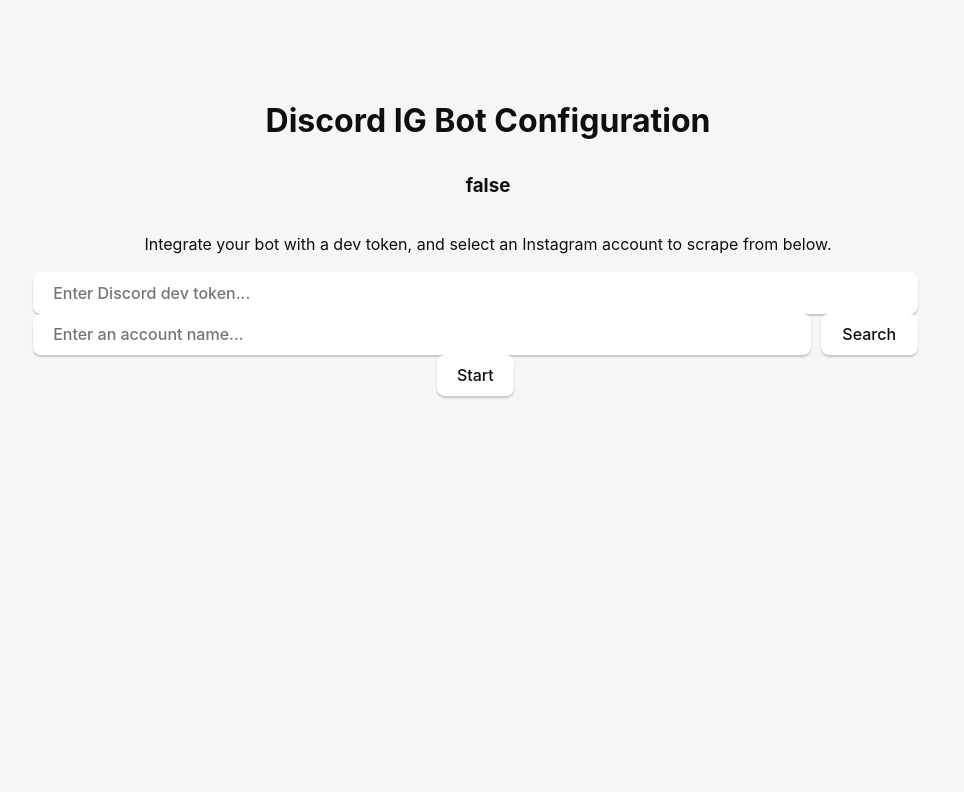
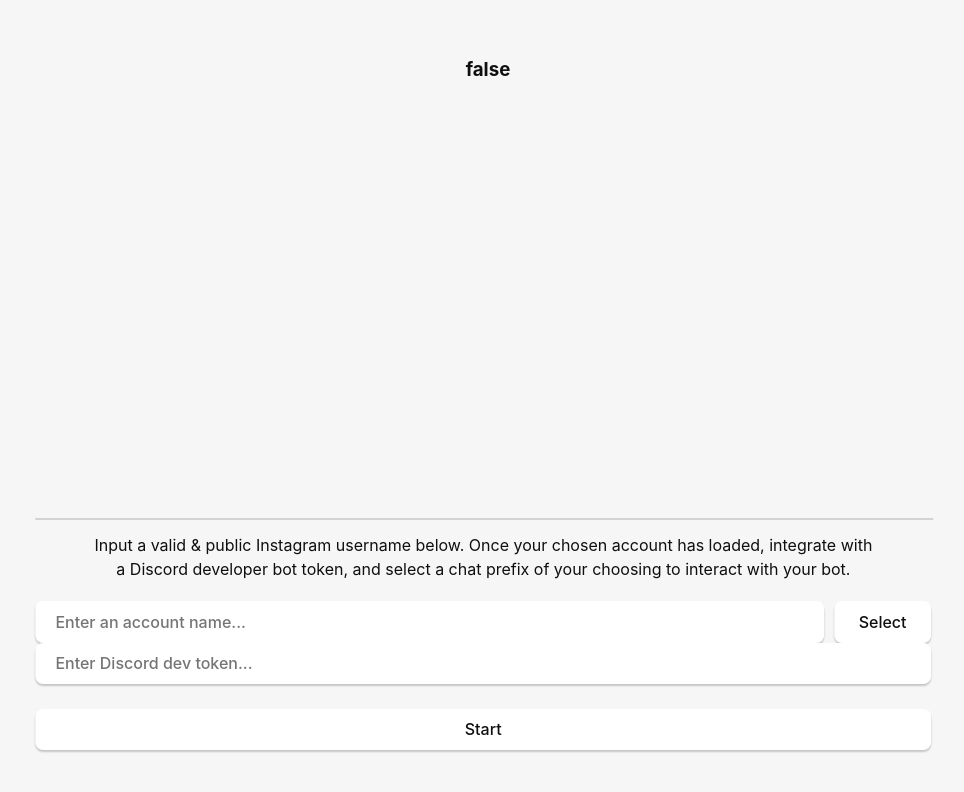
Before and after one commit to jlaviole90/Discord-IG-Feed, an Angular app: page / in a window 1280 px wide. Shown: the top 792 px of the page, without its empty margins (152-1116 px from the left). Built offline with nearby package versions, Linux system fonts and the light colour scheme.

Commit message:
format and display

```diff
--- a/src-tauri/tauri.conf.json
+++ b/src-tauri/tauri.conf.json
@@ -20,10 +20,10 @@
     "windows": [
       {
         "fullscreen": false,
-        "resizable": true,
+        "resizable": false,
         "title": "Discord Instagram Integration Setup",
-        "width": 800,
-        "height": 600
+        "width": 1200,
+        "height": 800
       }
     ],
     "security": {
--- a/src/app/app.component.html
+++ b/src/app/app.component.html
@@ -1,27 +1,26 @@
 <div class="container">
-    <h1>Discord IG Bot Configuration</h1>
+    <div class="header">
+        <h2 id="username">{{ account?.username || "" }}</h2>
         <h3>{{ isLoading }}</h3>
-    <div class="row">
-        <div *ngIf="account === null" class="no-account"></div>
+    </div>
+    <div class="body">
+        <div *ngIf="account === null" class="account"></div>
         <div *ngIf="account !== null" class="account">
-            <img [src]="image" class="logo" alt="Profile Photo" />
-            <h2>{{ account.username }}</h2>
-            <p>{{ account.bio }}</p>
+            <img [src]="image" id="profile-pic" alt="Profile Photo" />
+            <p id="bio">{{ account.bio }}</p>
         </div>
     </div>
-
-    <p>
-        Integrate your bot with a dev token, and select an Instagram account to
-        scrape from below.
-    </p>
-    <form class="form-inputs" (submit)="startServer($event, tokenInput.value)">
-        <div id="token-row">
-            <input
-                #tokenInput
-                id="token-input"
-                placeholder="Enter Discord dev token..."
-            />
+    <div class="footer">
+        <div class="divider"></div>
+        <div id="info">
+            Input a valid & public Instagram username below. Once your chosen
+            account has loaded, integrate with a Discord developer bot token,
+            and select a chat prefix of your choosing to interact with your bot.
         </div>
+        <form
+            class="form-inputs"
+            (submit)="startServer($event, tokenInput.value)"
+        >
             <div id="account-row">
                 <input
                     #accountInput
@@ -32,8 +31,15 @@
                     id="account-search-button"
                     (click)="searchAccount($event, accountInput.value)"
                 >
-                Search
+                    Select
                 </button>
+            </div>
+            <div id="token-row">
+                <input
+                    #tokenInput
+                    id="token-input"
+                    placeholder="Enter Discord dev token..."
+                />
             </div>
             <div id="build-row">
                 <button *ngIf="!isRunning" id="start-button" type="submit">
@@ -48,5 +54,6 @@
                 </button>
             </div>
         </form>
+    </div>
     <p>{{ errorMessage }}</p>
 </div>
--- a/src/styles.css
+++ b/src/styles.css
@@ -21,32 +21,6 @@
     flex-direction: column;
     justify-content: center;
     text-align: center;
-}
-
-.logo {
-    height: 6em;
-    padding: 1.5em;
-    will-change: filter;
-    transition: 0.75s;
-}
-
-.logo.tauri:hover {
-    filter: drop-shadow(0 0 2em #24c8db);
-}
-
-.row {
-    display: flex;
-    justify-content: center;
-}
-
-a {
-    font-weight: 500;
-    color: #646cff;
-    text-decoration: inherit;
-}
-
-a:hover {
-    color: #535bf2;
 }
 
 h1 {
@@ -74,6 +48,7 @@
 button:hover {
     border-color: #396cd8;
 }
+
 button:active {
     border-color: #396cd8;
     background-color: #e8e8e8;
@@ -84,11 +59,44 @@
     outline: none;
 }
 
+.container {
+    .header {
+        position: relative;
+        top: -50px;
+    }
+
+    .body {
+        .account {
+            position: relative;
+            top: -40px;
+            #profile-pic {
+                height: 250px;
+                width: 250px;
+            }
+            #username {
+            }
+            #bio {
+            }
+        }
+    }
+
+    .footer {
+        position: absolute;
+        transform: translate(20%, 0);
+        bottom: 50px;
+        width: 70%;
+        .divider {
+            position: absolute;
+            transform: translate(0, -15px);
+            width: 100%;
+            border: solid lightgray 1px;
+        }
+        #info {
+            width: 87%;
+            transform: translate(7.5%, 0);
+            margin-bottom: 20px;
+        }
         .form-inputs {
-    transform: translate(20%, 0);
-    justify-content: center;
-    width: 70%;
-
             #token-row {
                 display: flex;
 
@@ -104,9 +112,26 @@
                 #account-input {
                     width: calc(100% - 110px);
                 }
+
                 #account-search-button {
                     margin-left: 10px;
                     width: 100px;
+                }
+            }
+
+            #build-row {
+                margin-top: 25px;
+
+                button {
+                    width: 100%;
+                }
+
+                #start-button {
+                }
+
+                #stop-button {
+                }
+            }
         }
     }
 }
@@ -126,6 +151,7 @@
         color: #ffffff;
         background-color: #0f0f0f98;
     }
+
     button:active {
         background-color: #0f0f0f69;
     }
```
Lines whose indentation alone changed are shown as unchanged.
